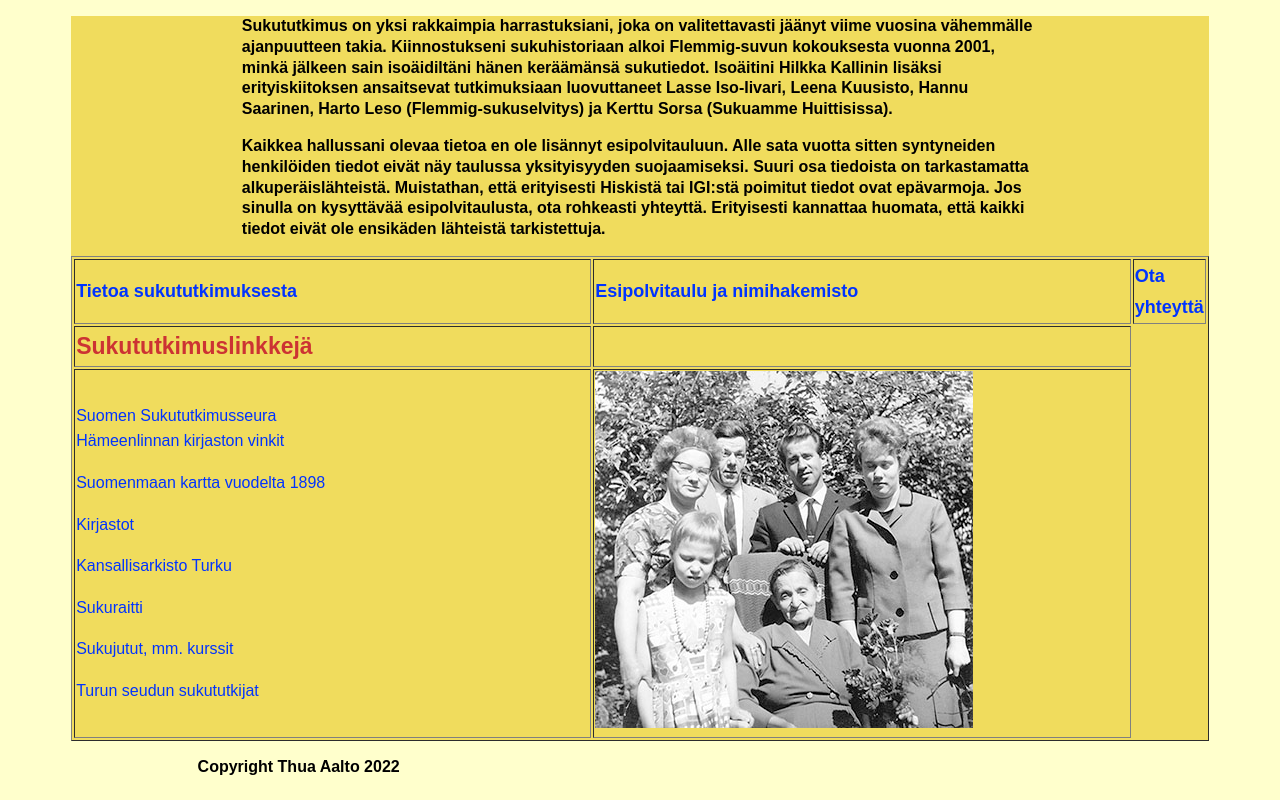
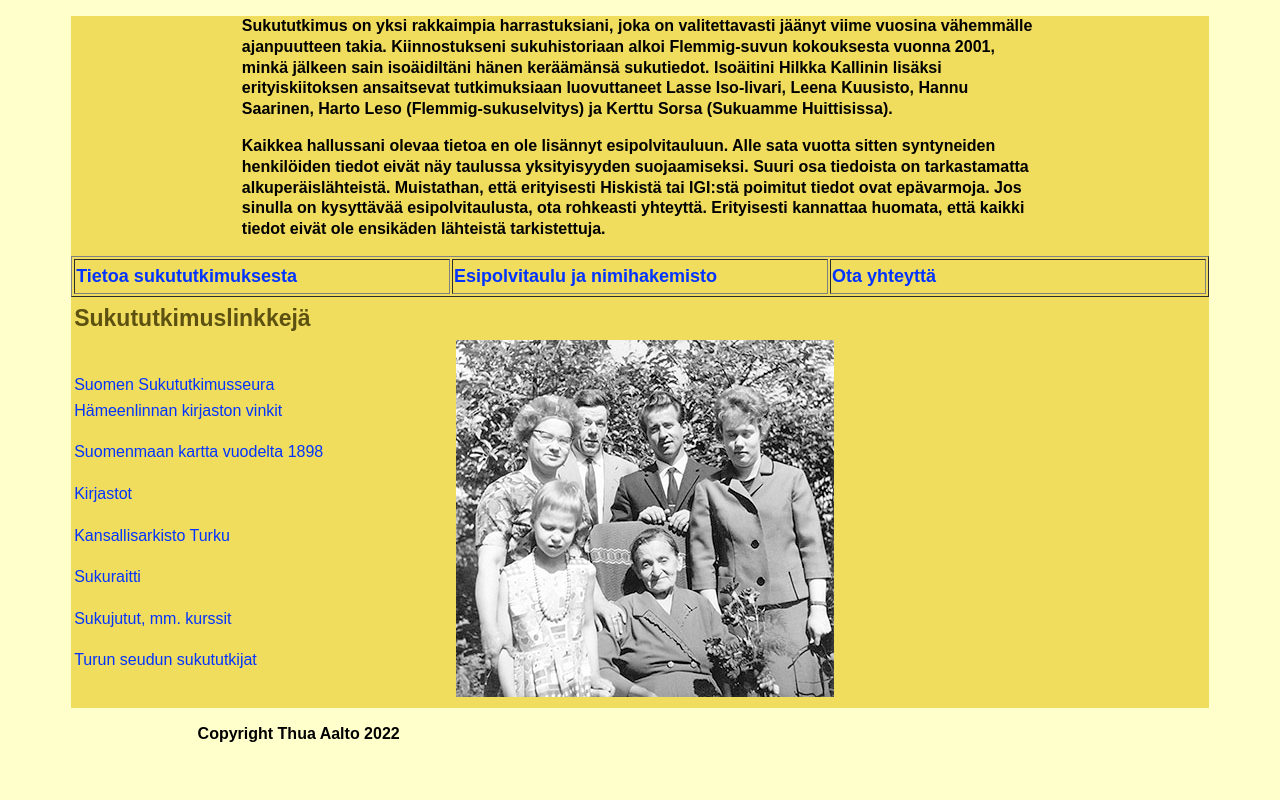
Before and after one commit to Thaalto/suku, a plain HTML site: page tietoasukututkimuksesta.html in a window 1280 px wide. Drawn offline with Linux system fonts and the light colour scheme.

Commit message:
Update tietoasukututkimuksesta.html

```diff
--- a/tietoasukututkimuksesta.html
+++ b/tietoasukututkimuksesta.html
@@ -28,12 +28,10 @@ Kaikkea hallussani olevaa tietoa en ole lisännyt esipolvitauluun. Alle sata vuo
 </p>
 
 <!-- taulukon tekstisolut -->
+<table>
 <tr>
-<td style="color:#CC3333; font-size:23px; font-weight:bold; width:50% ">
+<td style="color:#5c5111; font-size:23px; font-weight:bold; width:50% ">
 Sukututkimuslinkkejä
-</td>
-<td style="color:#5c5111 font-size:18px; font-weight:bold; width:50% ">
-
 </td>
 </tr>
 <tr>
```
